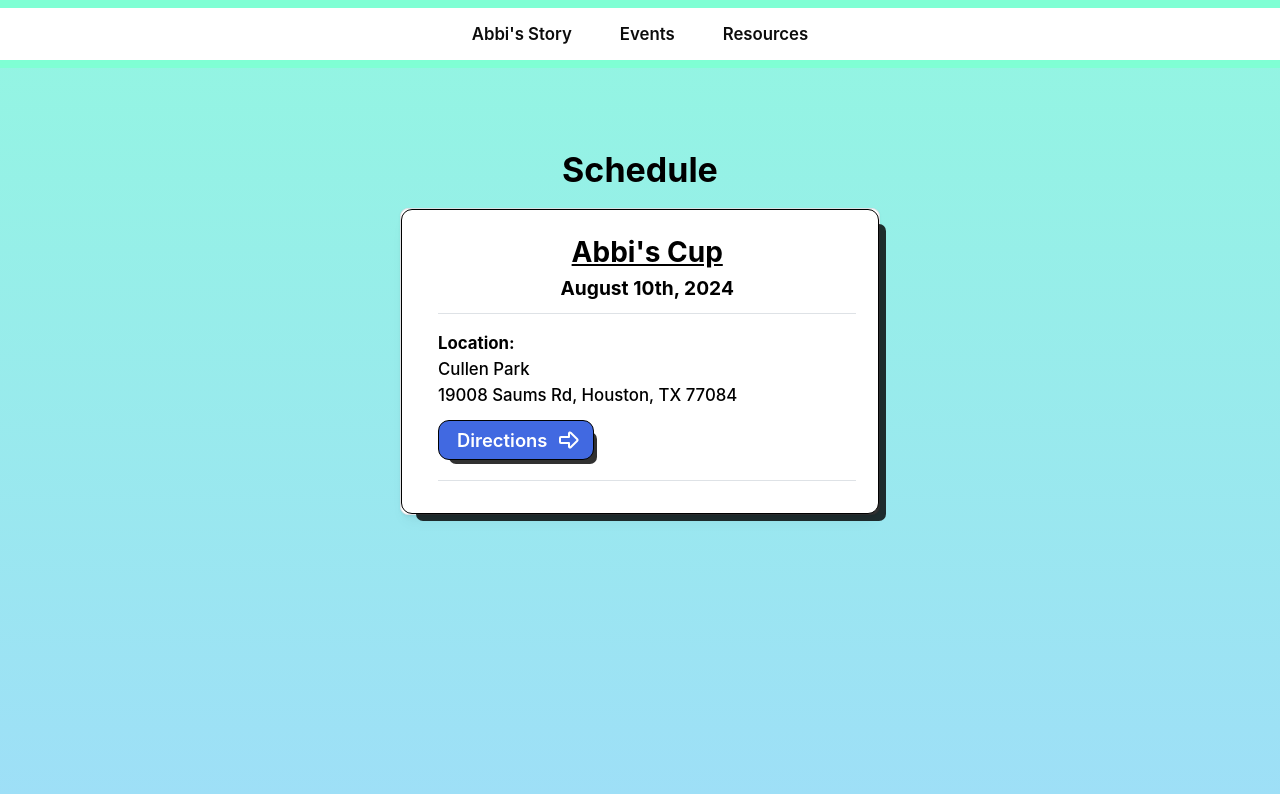
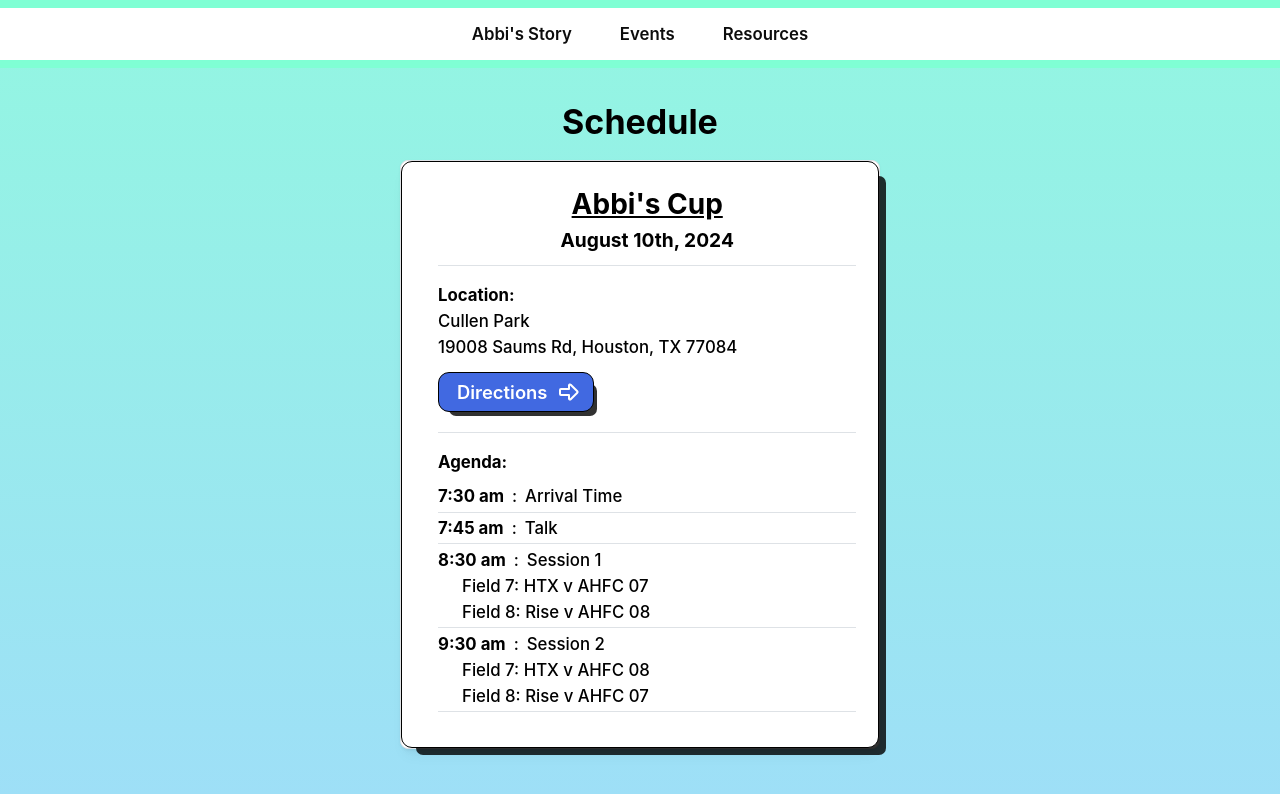
Before and after one commit to griffinbrooks47/abbiscup, a Next.js app: page /events in a window 1280 px wide. Shown: the top 794 px of the page. Built offline with nearby package versions, Linux system fonts and the light colour scheme; a web font is replaced by a local one.

Commit message:
event info

```diff
--- a/app/events/page.tsx
+++ b/app/events/page.tsx
@@ -8,7 +8,7 @@ export default function Events() {
         <main
             className="blue-gradient h-[100vh] flex flex-col justify-left items-center"
         >
-            <Title style={{ marginTop: '5rem', marginBottom: '1rem', textAlign: 'left' }}>Schedule</Title>
+            <Title style={{ marginTop: '2rem', marginBottom: '1rem', textAlign: 'left' }}>Schedule</Title>
             <Paper shadow="sm" radius="md" withBorder className="event-card mb-[1.5rem]">
                 <ShadowCard>
                     <div className="text-[1.05rem] flex justify-left flex-col w-full">
@@ -39,10 +39,53 @@ export default function Events() {
                                 >Directions</a></Button>
                         </div>
                         <Divider className="my-[0.5rem]"></Divider>
+                        <div className="mb-[0.5rem]">
+                            <div className="font-bold mt-[0.5rem] mb-[0.5rem]">Agenda:</div>
+                            <ScheduleItem
+                                time="7:30 am"
+                                title="Arrival Time"
+                            />
+                            <ScheduleItem
+                                time="7:45 am"
+                                title="Talk"
+                            />
+                            <ScheduleItem
+                                time="8:30 am"
+                                title="Session 1"
+                                details={['Field 7: HTX v AHFC 07', 'Field 8: Rise v AHFC 08']}
+                            />
+                            <ScheduleItem
+                                time="9:30 am"
+                                title="Session 2"
+                                details={['Field 7: HTX v AHFC 08', 'Field 8: Rise v AHFC 07']}
+                            />
+                        </div>
                     </div>
                 </ShadowCard>
             </Paper>
         </main>
+    )
+}
+
+function ScheduleItem(props: {time: string, title: string, details?: string[]}) {
+    return (
+        <section className="my-[0.15rem]">
+            <div className="flex">
+                <div className="mr-[0.5rem] font-bold">
+                    {props.time}
+                </div>
+                <p>:</p>
+                <div className="mx-[0.5rem]">
+                    {props.title}
+                </div>
+            </div>
+            <div className="">
+                {props.details?.map((detail, index) => (
+                    <div key={index} className="mx-[1.5rem]">{detail}</div>
+                ))}
+            </div>
+            <Divider className="mt-[0.15rem]"></Divider>
+        </section>
     )
 }
 
```
